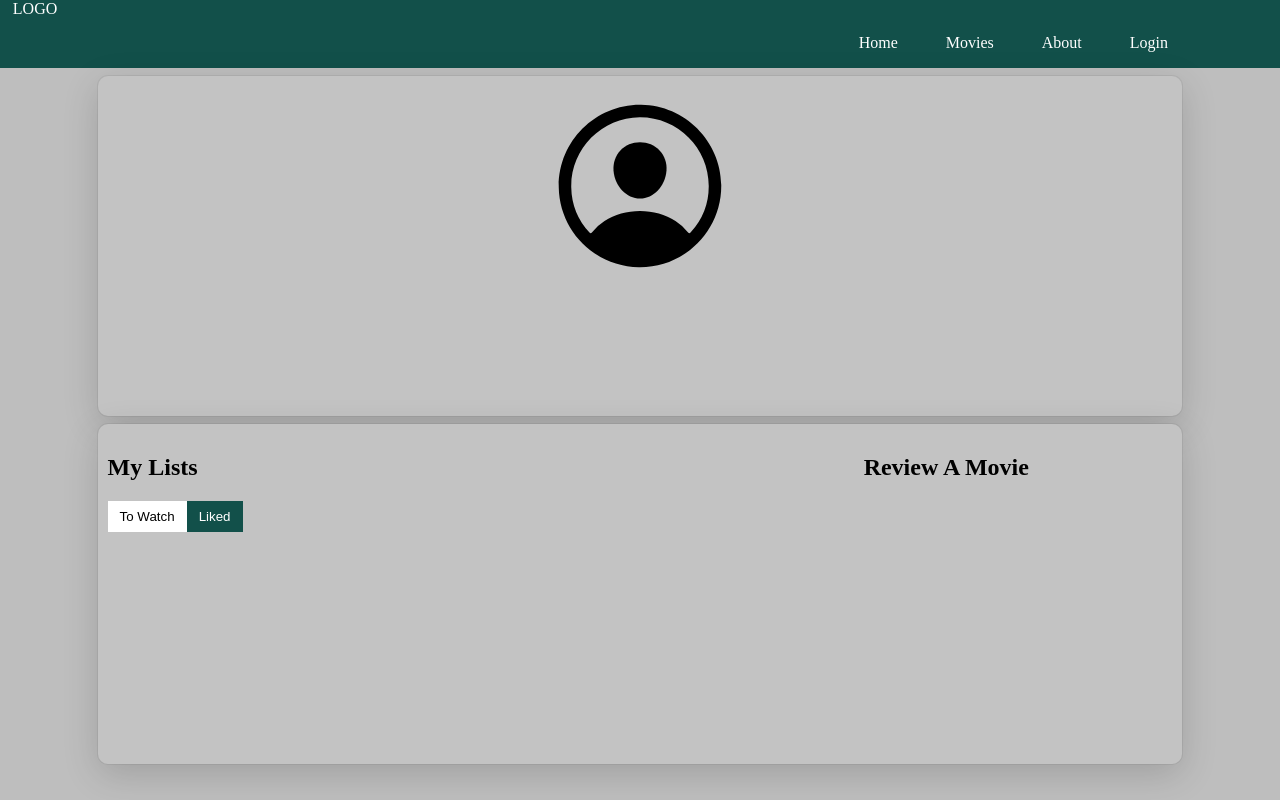
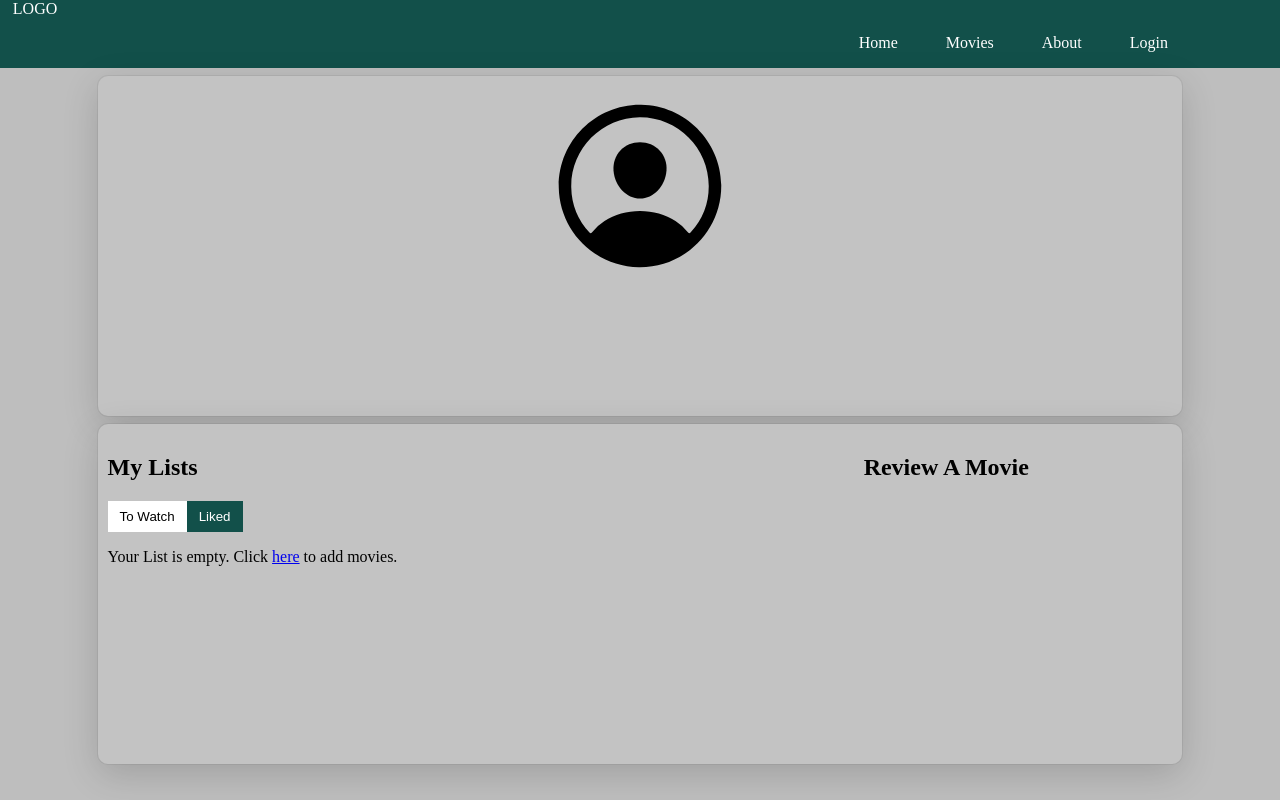
Before and after one commit to Morad17/react-movie-db, a React (Create React App) app: page /userPage in a window 1280 px wide. Both pictures are taken after a click on the button "Liked". Built offline with nearby package versions, Linux system fonts and the light colour scheme.

Commit message:
fixed list issue

```diff
--- a/src/assets/scss/base.scss
+++ b/src/assets/scss/base.scss
@@ -127,9 +127,14 @@ body{
         .save-svg{
             padding-bottom: 15px;
             font-size: 30px;
+            cursor: pointer;
         }
         .heart-svg{
             font-size: 35px;
+            cursor: pointer;
+        }
+        .heart-svg:hover,.save-svg:hover{
+            color: $turquoise;
         }
         .movie-footer{
             width: 100%;
@@ -261,6 +266,7 @@ body{
         }
         .swiper{
             padding: 10px 5px;
+            width: 100%;
         }
         .swiper-pagination{
             background-color: $silver;
--- a/src/pages/MovieLibrary.jsx
+++ b/src/pages/MovieLibrary.jsx
@@ -67,6 +67,7 @@ const getUserMovieData = async () => {
      try {
     const res = await axios.post('http://localhost:3070/getUserTable', {"username":user})
     setUserMovieData(res.data)
+    console.log(userMovieData)
     } catch (err) {
       console.log(err)
     }
--- a/src/pages/UserPage.jsx
+++ b/src/pages/UserPage.jsx
@@ -34,15 +34,14 @@ import { Link } from 'react-router';
         checkUser()
     },[])
 
-    const checkIfEmpty = () => {
-      const hasWatchList = userInfo.some((row) => row.watchList === 1);
-      if (hasWatchList) {
-        console.log("true");
-      } else {
-        console.log("testing");
+    const checkIfEmpty = (listType) => {
+      if (listType === 'watched') {
+        return !userInfo.some((row) => row.watchList === 1);
+      } else if (listType === 'liked') {
+        return !userInfo.some((row) => row.likedList === 1);
       }
+      return true; // Default to true if listType is invalid
     };
-
 
   return (
     <div className="user-page-section">
@@ -75,12 +74,12 @@ import { Link } from 'react-router';
 
           </div>
           <div className="list-slider">
-            {
-            listToggle === 'watched' ?
+            {listToggle === 'watched' ?
               <div className="watch-list-section">
                   <div className="watch-list-cards">
-                  {
-                  userInfo &&
+                    {checkIfEmpty('watched') ? (
+                        <p>Your List is empty. Click <Link to="/library">here</Link> to add movies.</p>
+                      ) :
                       <Swiper
                         spaceBetween={1}
                         slidesPerView={6}
@@ -104,9 +103,9 @@ import { Link } from 'react-router';
                     </div>
                 </div>:
                 <div className="liked-section">
-                {
-                  userInfo &&
-                    <Swiper
+                {checkIfEmpty('liked') ? (
+                    <p>Your List is empty. Click <Link to="/library">here</Link> to add movies.</p>)
+                    : <Swiper
                       spaceBetween={1}
                       slidesPerView={7}
                       pagination={{
@@ -116,13 +115,6 @@ import { Link } from 'react-router';
                       navigation={true}>
 
                     {
-                      //  if{
-                      //   return  <div className="empty-card-slide">
-                      //             <h2>Your List is empty</h2>
-                      //             <p>Click <Link to="/library">Here</Link> to add more Movies</p>
-                      //           </div>
-                      // }
-
                     userInfo.map((movie, key)=> {
                     if (movie.likedList === 1)
                       { return  <SwiperSlide className="swiper-slide" key={key}>
@@ -134,9 +126,6 @@ import { Link } from 'react-router';
                       }
                     })}
                     </Swiper>
-                }
-                {
-                  checkIfEmpty()
                 }
                 </div>
 
```
Lines whose indentation alone changed are shown as unchanged.
